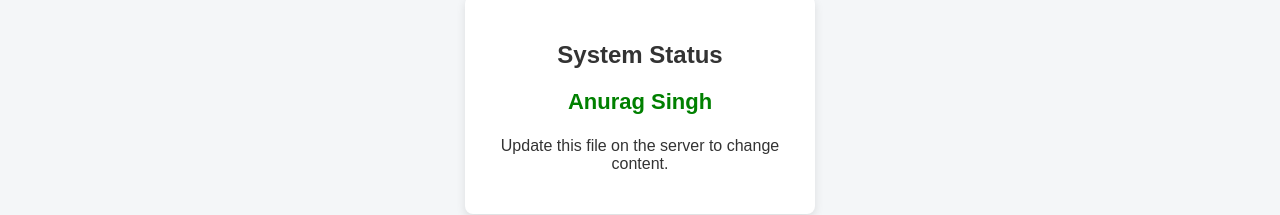
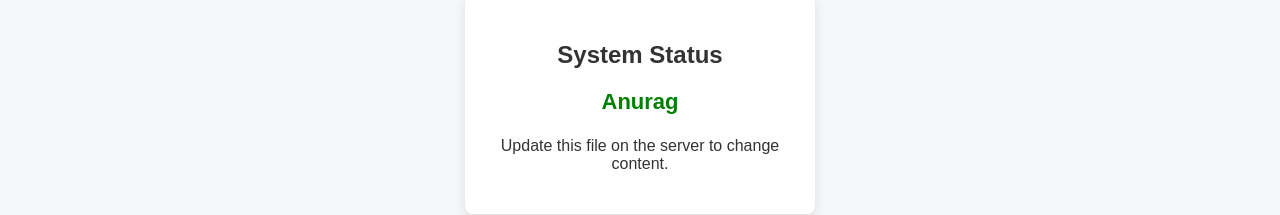
Before and after one commit to Anuragpw/myApp, a plain HTML site: page index.html in a window 1280 px wide. Shown: the part 228-443 px from the top of the page. Drawn offline with Linux system fonts and the light colour scheme.

Commit message:
Update index.html

```diff
--- a/index.html
+++ b/index.html
@@ -58,7 +58,7 @@
     <main>
         <div class="card">
             <h2>System Status</h2>
-            <p class="status">Anurag Singh</p>
+            <p class="status">Anurag </p>
             <p>Update this file on the server to change content.</p>
         </div>
     </main>
```
